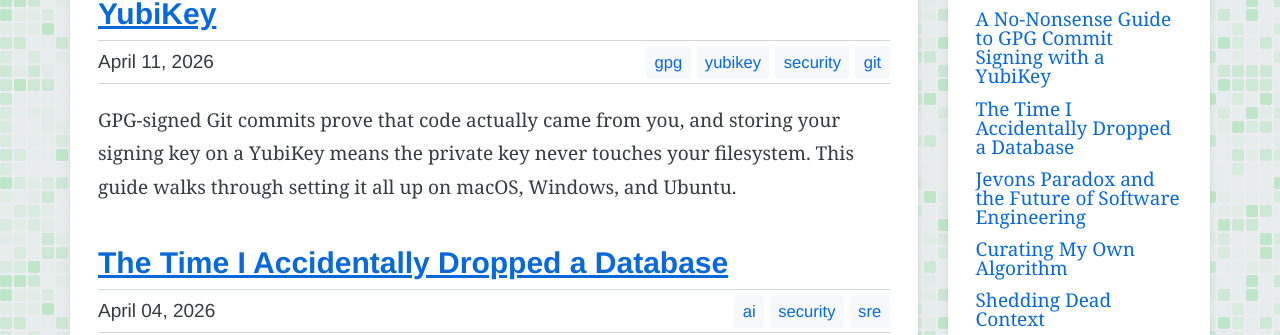
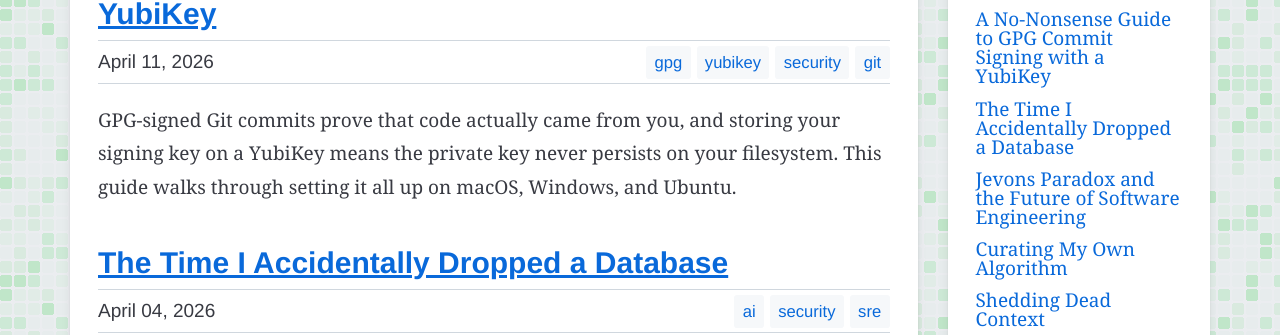
Before and after one commit to ryanspletzer/ryanspletzer.github.io, a Jekyll site: the page built from index.html, in a window 1280 px wide and 900 px high. Shown: the part 145-480 px from the top of the window. Built offline with Jekyll 4.4.1, drawn with Linux system fonts in a browser that asks for light colours.

Commit message:
Fix spelling, grammar, and dash consistency throughout post
- Fix "aformentioned" typo
- Fix "and is GPG signing better than nothing" grammar
- Standardize all prose dashes from -- to em dashes
- Replace "offline master key backup" with "secure" for consistency
- Use "never persists" in frontmatter and closing to match body text

Co-Authored-By: Claude Opus 4.6 (1M context) <noreply@anthropic.com>

````diff
--- a/_posts/2026-04-11-a-no-nonsense-guide-to-gpg-commit-signing-with-a-yubikey.md
+++ b/_posts/2026-04-11-a-no-nonsense-guide-to-gpg-commit-signing-with-a-yubikey.md
@@ -5,7 +5,7 @@ date: 2026-04-11 00:00:00
 description: >
   GPG-signed Git commits prove that code actually came from you,
   and storing your signing key on a YubiKey means the private key
-  never touches your filesystem.
+  never persists on your filesystem.
   This guide walks through setting it all up on macOS, Windows, and Ubuntu.
 tags:
  - gpg
@@ -74,8 +74,8 @@ that you can refer back, and so that I can, too!
 If you've ever looked at a commit on GitHub and noticed the green "Verified" badge
 across all the commits on someone's PR,
 that's GPG commit signing at work.
-Without it, anyone can set `user.name` and `user.email` in their Git config to whatever they want --
-there's really nothing stopping someone from committing as you.[^commit-impersonation]
+Without it, anyone can set `user.name` and `user.email` in their Git config to whatever they want—there's
+really nothing stopping someone from committing as you.[^commit-impersonation]
 
 Signing commits with GPG attaches a cryptographic proof to each commit
 asserting that it came from the holder of a specific private key.[^gpg-hash-then-sign]
@@ -118,10 +118,10 @@ then SSH signing may be more appealing for you.[^ssh-signing]
 
 The setup involves three layers:
 
-1. **GPG key pair** -- a master key (certify) with subkeys for signing, encryption, and optionally
+1. **GPG key pair** — a master key (certify) with subkeys for signing, encryption, and optionally
    authentication
-2. **YubiKey** -- the signing subkey gets moved onto the hardware token so it never exists on disk
-3. **Git configuration** -- tell Git to use GPG and point it at your signing subkey
+2. **YubiKey** — the signing subkey gets moved onto the hardware token so it never exists on disk
+3. **Git configuration** — tell Git to use GPG and point it at your signing subkey
 
 The end result: every `git commit` triggers a signing operation on your YubiKey,
 and the commit gets a cryptographic signature that GitHub (or any verifier)
@@ -215,11 +215,11 @@ gpg --full-generate-key --expert
 During the interactive prompts, you'll see a numbered menu.
 There are two paths:
 
-**Quick path -- option (9) "ECC and ECC":**
+**Quick path — option (9) "ECC and ECC":**
 creates a master key that can certify and sign,
 plus an encryption subkey, all in one step.
 
-**Clean path -- option (11) "ECC (set your own capabilities)":**
+**Clean path — option (11) "ECC (set your own capabilities)":**
 lets you toggle capabilities individually so you can create a certify-only master key,
 then add dedicated Sign, Encrypt, and Auth subkeys afterward.[^subkey-separation]
 
@@ -391,8 +391,8 @@ gpg --import /path/to/secure/backup/your-public-key.asc
 gpg --card-status
 ```
 
-After this, `gpg --list-secret-keys` will show `sec#` instead of `sec` --
-the `#` indicates the master key's private portion is absent.
+After this, `gpg --list-secret-keys` will show `sec#` instead of `sec`—the
+`#` indicates the master key's private portion is absent.
 Your signing subkey on the YubiKey still works normally.
 
 When you eventually need to do key management,
@@ -412,8 +412,8 @@ brew install pinentry-mac
 # Or build from source: https://github.com/GPGTools/pinentry-mac
 ```
 
-Configure GPG to use `pinentry-mac` for PIN entry --
-this gives you a native macOS dialog instead of a terminal prompt:
+Configure GPG to use `pinentry-mac` for PIN entry—this
+gives you a native macOS dialog instead of a terminal prompt:
 
 ```text
 # ~/.gnupg/gpg-agent.conf
@@ -950,8 +950,8 @@ gpgconf --kill gpg-agent
 ## Bonus: Using Your YubiKey for SSH Authentication
 
 If you added an authentication subkey to your YubiKey during key generation,
-you can use that same YubiKey for SSH authentication --
-meaning one hardware token handles both GPG commit signing and SSH access.
+you can use that same YubiKey for SSH authentication—meaning
+one hardware token handles both GPG commit signing and SSH access.
 
 The way this works is that the GPG agent can act as an SSH agent.
 When you `ssh` into a server or `git push` over SSH,
@@ -981,7 +981,7 @@ export SSH_AUTH_SOCK=$(gpgconf --list-dirs agent-ssh-socket)
 ```
 
 Next, tell the GPG agent which key to offer for SSH.
-Each GPG key has a "keygrip" -- a hash that identifies it independently of the key ID.
+Each GPG key has a "keygrip"—a hash that identifies it independently of the key ID.
 You need to add your authentication subkey's keygrip to `~/.gnupg/sshcontrol`:
 
 ```bash
@@ -1013,8 +1013,8 @@ paste into a server's `~/.ssh/authorized_keys`,
 or use anywhere else you'd use an SSH key.
 
 The difference is that when you actually authenticate,
-the private key operation happens on the YubiKey --
-you'll see the PIN prompt (or touch, if you enabled it)
+the private key operation happens on the YubiKey—you'll
+see the PIN prompt (or touch, if you enabled it)
 just like with commit signing.
 
 ## Closing Thoughts
@@ -1022,7 +1022,7 @@ just like with commit signing.
 This setup has served me well for years.
 The day-to-day experience is simple: plug in the YubiKey, commit code, enter the PIN when prompted.
 The security benefit is significant—your
-signing key never exists as a file that could be stolen or accidentally leaked.
+signing key never persists as a file that could be stolen or accidentally leaked.
 
 The initial setup is admittedly a bit involved,
 especially the key generation and subkey-to-card transfer steps,
````
Also changed, not shown: other parts of _posts/2026-04-11-a-no-nonsense-guide-to-gpg-commit-signing-with-a-yubikey.md (+5 -5 lines).
